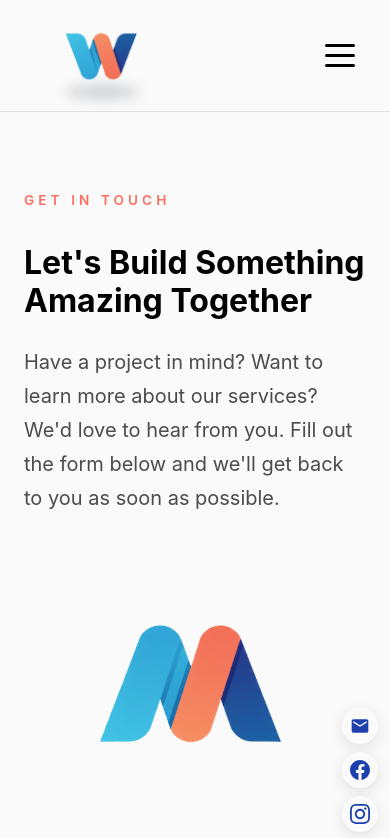
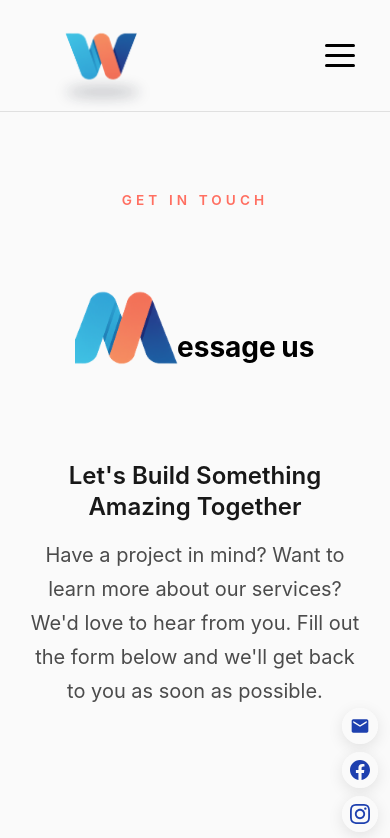
Before and after one commit to jbawt/Websidy, a React (Vite) app: page /Websidy/contact in a window 390 px wide. Shown: the top 838 px of the page. Built offline with nearby package versions, Linux system fonts and the light colour scheme.

Commit message:
update contact page hero animation

```diff
--- a/src/pages/ContactPage.css
+++ b/src/pages/ContactPage.css
@@ -11,67 +11,144 @@
 
 /* Hero Section */
 .contact-hero {
-  display: grid;
-  grid-template-columns: 1.2fr 1fr;
-  gap: 4rem;
   padding: 6rem 0;
-  align-items: center;
+  display: flex;
+  justify-content: center;
 }
 
 .contact-hero-content {
   display: flex;
   flex-direction: column;
-  gap: 1.5rem;
+  gap: 0.5rem;
+  align-items: center;
+  text-align: center;
+  max-width: 1200px;
+  width: 100%;
 }
 
 .contact-hero-eyebrow {
   text-transform: uppercase;
   letter-spacing: 0.3em;
   font-size: 0.85rem;
-  margin-bottom: 0.75rem;
+  margin-bottom: 0.25rem;
   color: #3b82f6;
   font-weight: 600;
   display: block;
 }
 
-.contact-hero h1 {
-  font-size: 3.5rem;
+.message-us-title {
   margin: 0;
-  line-height: 1.2;
+  line-height: 1;
+  display: flex;
+  justify-content: center;
+  width: 100%;
+  overflow: hidden;
+  transform: translateX(-20px);
+}
+
+.contact-hero-subheader {
+  font-size: 2.5rem;
+  margin: 0.5rem 0 0 0;
+  line-height: 1.3;
+  font-weight: 600;
+  opacity: 0.9;
 }
 
 .contact-hero-description {
   font-size: 1.25rem;
   line-height: 1.7;
   color: rgba(0, 0, 0, 0.7);
-  margin: 0;
+  margin: 0.5rem 0 0 0;
 }
 
 .app.dark .contact-hero-description {
   color: rgba(250, 250, 250, 0.75);
 }
 
-.contact-hero-visual {
+.message-us-container {
+  display: flex;
+  align-items: baseline;
+  justify-content: center;
+  gap: 0;
+  width: auto;
+  max-width: 100%;
+  position: relative;
+  flex-wrap: nowrap;
+  flex-shrink: 0;
+  transform: translateX(-40px);
+}
+
+.logo-m-container {
   display: flex;
   align-items: center;
   justify-content: center;
   position: relative;
-}
-
-.logo-animation-container {
-  display: flex;
-  align-items: center;
-  justify-content: center;
-  width: 100%;
-  max-width: 500px;
+  z-index: 2;
 }
 
 .logo-w-to-m {
-  width: 100%;
-  max-width: 400px;
+  width: 480px;
   height: auto;
   animation: flipWToM 2s ease-in-out forwards;
   transform-origin: center center;
+}
+
+.message-us-text {
+  display: flex;
+  align-items: baseline;
+  font-size: 5rem;
+  font-weight: 700;
+  line-height: 1;
+  color: inherit;
+  position: relative;
+  z-index: 1;
+  margin-left: -125px;
+  transform: translateY(-110px);
+}
+
+.message-letter {
+  display: inline-block;
+  opacity: 0;
+  visibility: hidden;
+  transform: translateY(20px);
+  animation: spellOut 0.4s ease-out forwards;
+}
+
+.message-letter:nth-child(1) {
+  animation-delay: 2.2s;
+}
+
+.message-letter:nth-child(2) {
+  animation-delay: 2.4s;
+}
+
+.message-letter:nth-child(3) {
+  animation-delay: 2.6s;
+}
+
+.message-letter:nth-child(4) {
+  animation-delay: 2.8s;
+}
+
+.message-letter:nth-child(5) {
+  animation-delay: 3s;
+}
+
+.message-letter:nth-child(6) {
+  animation-delay: 3.2s;
+}
+
+.message-space {
+  width: 0.5rem;
+  display: inline-block;
+}
+
+.message-letter:nth-child(8) {
+  animation-delay: 3.4s;
+}
+
+.message-letter:nth-child(9) {
+  animation-delay: 3.6s;
 }
 
 @keyframes flipWToM {
@@ -86,6 +163,22 @@
   100% {
     transform: scaleY(-1);
     opacity: 1;
+  }
+}
+
+@keyframes spellOut {
+  0% {
+    opacity: 0;
+    visibility: hidden;
+    transform: translateY(20px);
+  }
+  1% {
+    visibility: visible;
+  }
+  100% {
+    opacity: 1;
+    visibility: visible;
+    transform: translateY(0);
   }
 }
 
@@ -417,13 +510,29 @@
 /* Responsive Design */
 @media (max-width: 1024px) {
   .contact-hero {
-    grid-template-columns: 1fr;
-    gap: 3rem;
     padding: 4rem 0;
   }
 
-  .contact-hero h1 {
-    font-size: 2.8rem;
+  .contact-hero-subheader {
+    font-size: 2rem;
+  }
+
+  .message-us-title {
+    transform: scale(0.85);
+    transform-origin: center center;
+  }
+
+  .message-us-text {
+    font-size: 3rem;
+    transform: translateY(-80px);
+  }
+
+  .logo-w-to-m {
+    width: 360px;
+  }
+
+  .message-us-text {
+    margin-left: -90px;
   }
 
   .contact-form-wrapper {
@@ -440,8 +549,26 @@
     padding: 3rem 0;
   }
 
-  .contact-hero h1 {
+  .contact-hero-subheader {
+    font-size: 1.75rem;
+  }
+
+  .message-us-title {
+    transform: scale(0.7);
+    transform-origin: center center;
+  }
+
+  .message-us-text {
     font-size: 2.5rem;
+    transform: translateY(-70px);
+  }
+
+  .logo-w-to-m {
+    width: 300px;
+  }
+
+  .message-us-text {
+    margin-left: -75px;
   }
 
   .form-content-side {
@@ -456,8 +583,8 @@
 
 
 @media (max-width: 640px) {
-  .contact-hero h1 {
-    font-size: 2rem;
+  .contact-hero-subheader {
+    font-size: 1.5rem;
   }
 
   .contact-form {
--- a/src/pages/ContactPage.jsx
+++ b/src/pages/ContactPage.jsx
@@ -56,20 +56,33 @@ function ContactPage() {
         <section className="contact-hero">
           <div className="contact-hero-content">
             <span className="contact-hero-eyebrow">Get in Touch</span>
-            <h1>Let's Build Something Amazing Together</h1>
+            <h1 className="message-us-title">
+              <div className="message-us-container">
+                <div className="logo-m-container">
+                  <img
+                    src={websidyLogo}
+                    alt="M"
+                    className="logo-w-to-m"
+                  />
+                </div>
+                <div className="message-us-text">
+                  <span className="message-letter" data-letter="e">e</span>
+                  <span className="message-letter" data-letter="s">s</span>
+                  <span className="message-letter" data-letter="s">s</span>
+                  <span className="message-letter" data-letter="a">a</span>
+                  <span className="message-letter" data-letter="g">g</span>
+                  <span className="message-letter" data-letter="e">e</span>
+                  <span className="message-space"> </span>
+                  <span className="message-letter" data-letter="u">u</span>
+                  <span className="message-letter" data-letter="s">s</span>
+                </div>
+              </div>
+            </h1>
+            <h2 className="contact-hero-subheader">Let's Build Something Amazing Together</h2>
             <p className="contact-hero-description">
               Have a project in mind? Want to learn more about our services? We'd love to hear from you.
               Fill out the form below and we'll get back to you as soon as possible.
             </p>
-          </div>
-          <div className="contact-hero-visual">
-            <div className="logo-animation-container">
-              <img
-                src={websidyLogo}
-                alt="Websidy logo"
-                className="logo-w-to-m"
-              />
-            </div>
           </div>
         </section>
 
```
